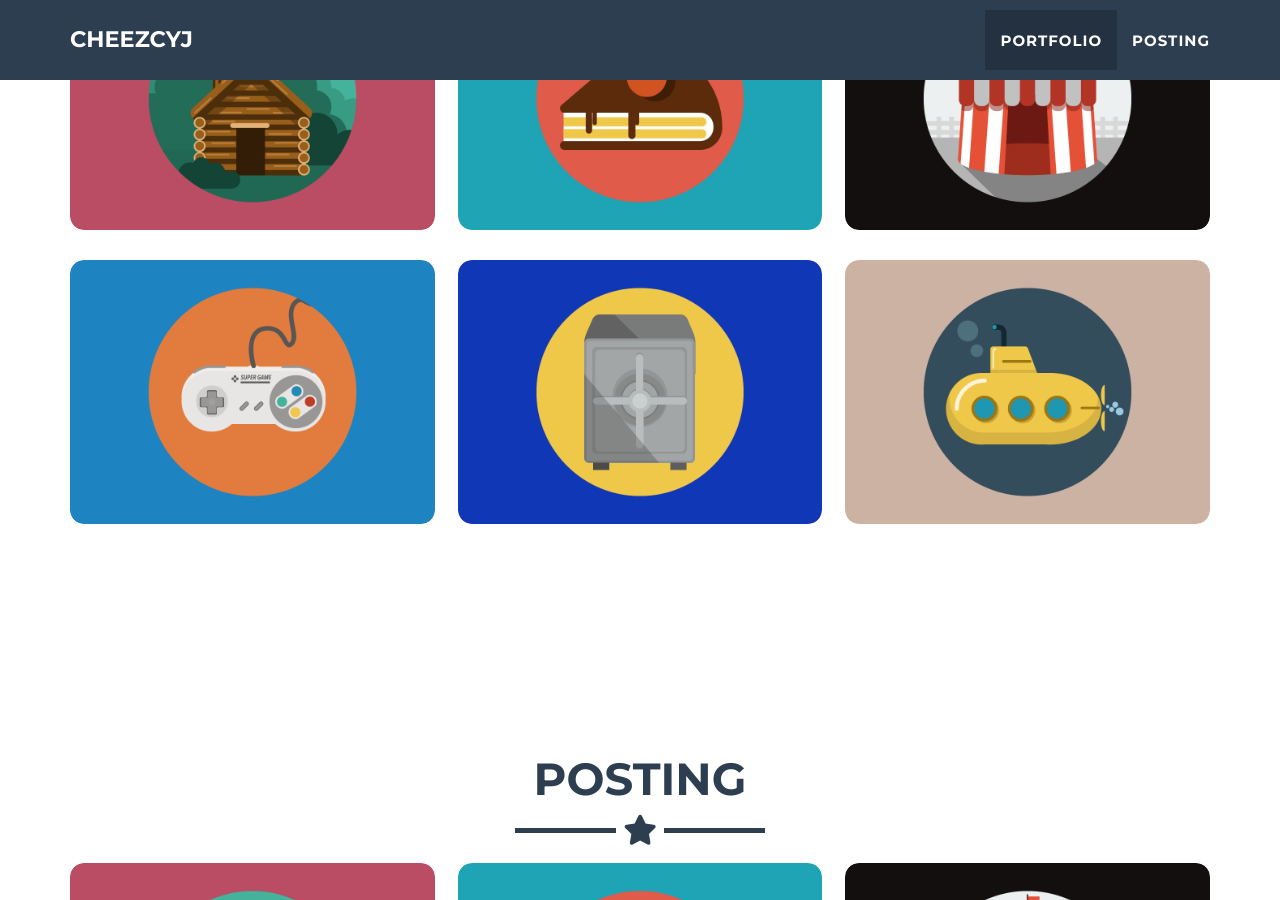
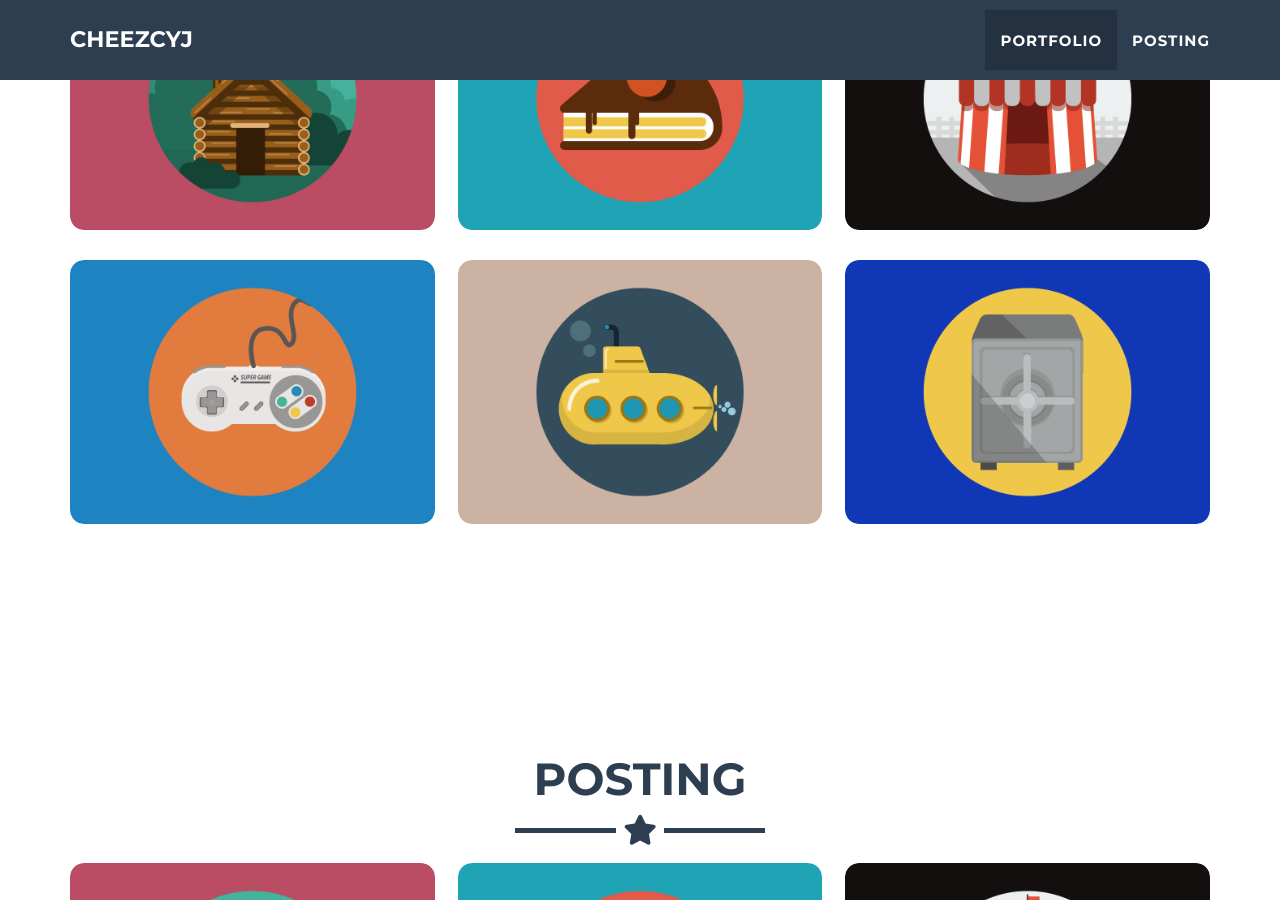
Before and after one commit to cheezcyj/cheezcyj.github.io, a Jekyll site: the page built from _posts/2014-07-18-project-1.markdown, in a window 1280 px wide and 900 px high, scrolled down 1018 px. Built offline with Jekyll 4.4.1, drawn with Linux system fonts in a browser that asks for light colours.

Commit message:
포트폴리오 하단 이미지 위치 교체

```diff
--- a/_posts/2014-07-13-project-6.markdown
+++ b/_posts/2014-07-13-project-6.markdown
@@ -3,7 +3,7 @@ layout: default
 title: posting 6
 modal-id: 6
 date: 2014-07-13
-img: submarine.png
+img: safe.png
 alt: image-alt
 project-date: April 2014
 client: Start Bootstrap
--- a/_posts/2014-07-14-project-5.markdown
+++ b/_posts/2014-07-14-project-5.markdown
@@ -3,7 +3,7 @@ layout: default
 title: posting 5
 modal-id: 5
 date: 2014-07-14
-img: safe.png
+img: submarine.png
 alt: image-alt
 project-date: April 2014
 client: Start Bootstrap
```
